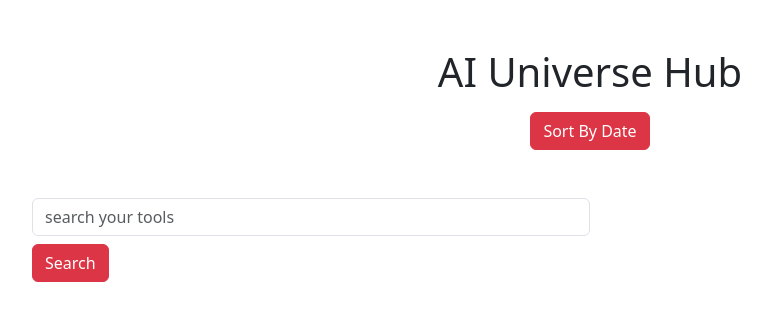
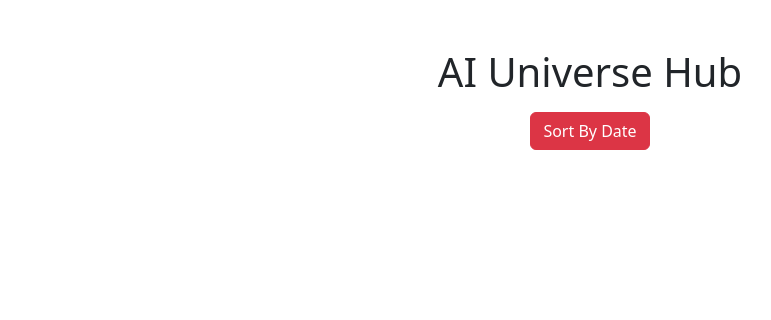
Before and after one commit to Hafizur27/ai-universe, a plain HTML site: page index.html in a window 1280 px wide. Shown: the whole page, without its empty margins (50-821 px from the left). Drawn offline with nearby package versions, Linux system fonts and the light colour scheme; no server answers.

Commit message:
unless code remove

```diff
--- a/index.html
+++ b/index.html
@@ -18,10 +18,6 @@
     <!-- header section ends here -->
     <main class="container">
         <section>
-            <div class="mb-3">
-                <input id="search-field" type="text" class="form-control w-50" placeholder="search your tools">
-                <div id="btn-search" class="btn btn-danger mt-2">Search</div>
-            </div>
             <div id="toolsContainer" class="row row-cols-1 row-cols-md-3 g-4">
               </div>
               <div id="seeMoreBtn" class="text-center my-3 d-none">
```
